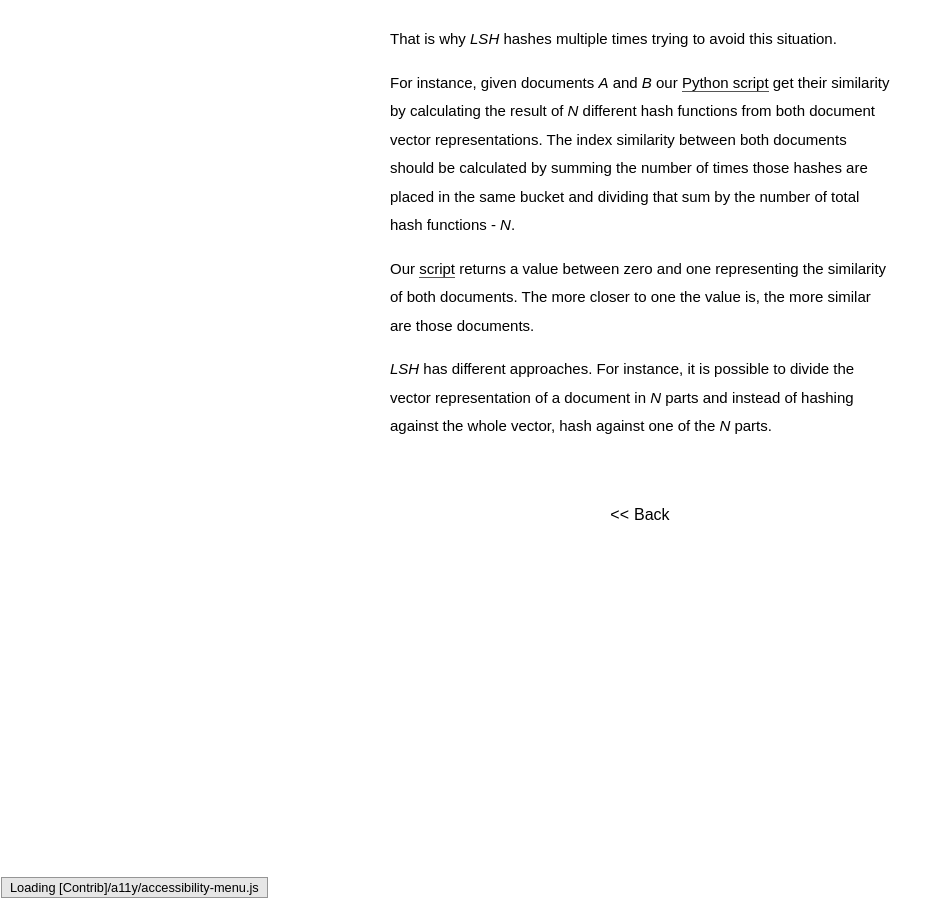
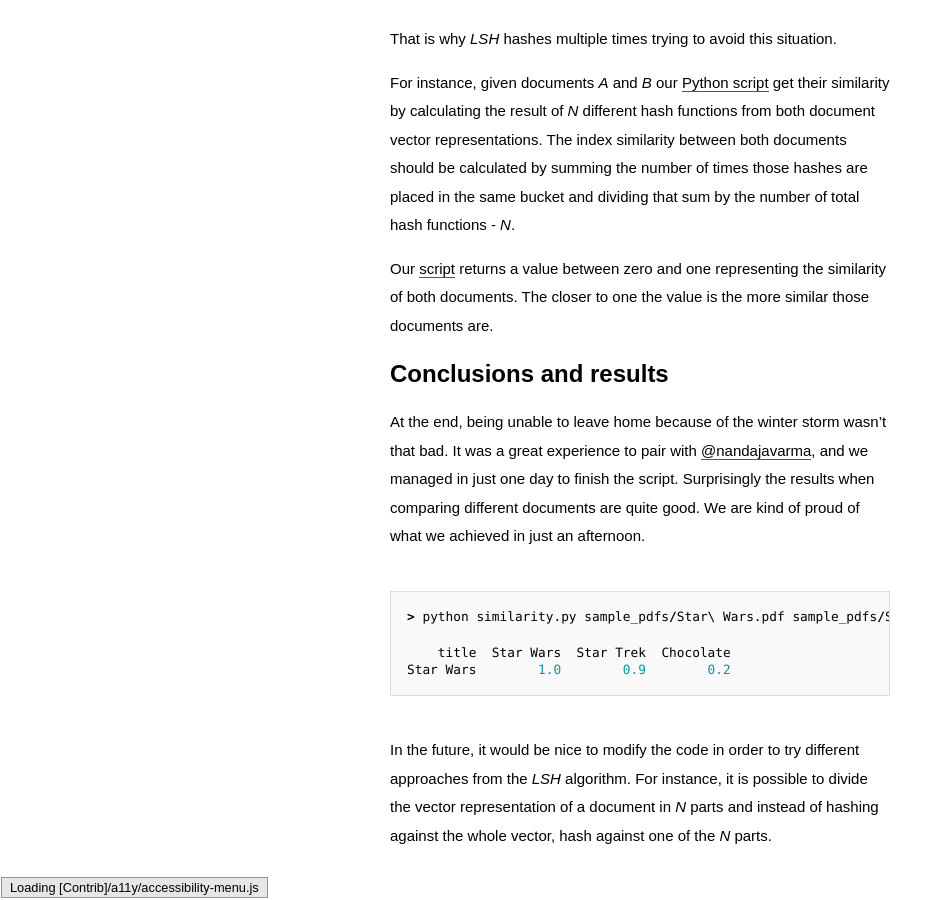
Before and after one commit to jootse84/jootse84.github.io, a Jekyll site: the page built from _posts/2017-03-19-lsh-for-finding-document-similarity.md, in a window 1280 px wide and 900 px high, scrolled down 2872 px. Shown: the whole window, without its empty margins (0-952 px from the left). Built offline with Jekyll 4.4.1, drawn with Linux system fonts in a browser that asks for light colours; some web fonts are replaced; comment, search, counter and statistics services are not loaded.

Commit message:
Conclusions in LSH post

````diff
--- a/_posts/2017-03-19-lsh-for-finding-document-similarity.md
+++ b/_posts/2017-03-19-lsh-for-finding-document-similarity.md
@@ -11,6 +11,7 @@ Let's take a look at these two sentences:
 - I can't **bear** this shit.
 
 Both sentences are syntactically quite similar but semantically different. The word *bear* has a different connotation in each sentence; in the first one we can link the interpretation of 'bear' with 'animal' or 'dangerous' while in the second one we can link it with words like 'action' or 'upset'.
+
 
 ![alt lsh]({{ site.url }}/assets/images/lsh_post/bear.jpg)
 
@@ -36,6 +37,17 @@ That is why *LSH* hashes multiple times trying to avoid this situation.
 
 For instance, given documents *A* and *B* our [Python script](https://github.com/nandajavarma/document-similarity) get their similarity by calculating the result of *N* different hash functions from both document vector representations. The index similarity between both documents should be calculated by summing the number of times those hashes are placed in the same bucket and dividing that sum by the number of total hash functions - *N*.
 
-Our [script](https://github.com/nandajavarma/document-similarity) returns a value between zero and one representing the similarity of both documents. The more closer to one the value is, the more similar are those documents.
+Our [script](https://github.com/nandajavarma/document-similarity) returns a value between zero and one representing the similarity of both documents. The closer to one the value is the more similar those documents are.
 
-*LSH* has different approaches. For instance, it is possible to divide the vector representation of a document in *N* parts and instead of hashing against the whole vector, hash against one of the *N* parts.
+# Conclusions and results
+
+At the end, being unable to leave home because of the winter storm wasn't that bad. It was a great experience to pair with [@nandajavarma](https://twitter.com/nandajavarma), and we managed in just one day to finish the script. Surprisingly the results when comparing different documents are quite good. We are kind of proud of what we achieved in just an afternoon.
+
+```python
+> python similarity.py sample_pdfs/Star\ Wars.pdf sample_pdfs/Star\ Trek.pdf sample_pdfs/Chocolate.pdf
+
+    title  Star Wars  Star Trek  Chocolate
+Star Wars        1.0        0.9        0.2
+```
+
+In the future, it would be nice to modify the code in order to try different approaches from the *LSH* algorithm. For instance, it is possible to divide the vector representation of a document in *N* parts and instead of hashing against the whole vector, hash against one of the *N* parts.
````
